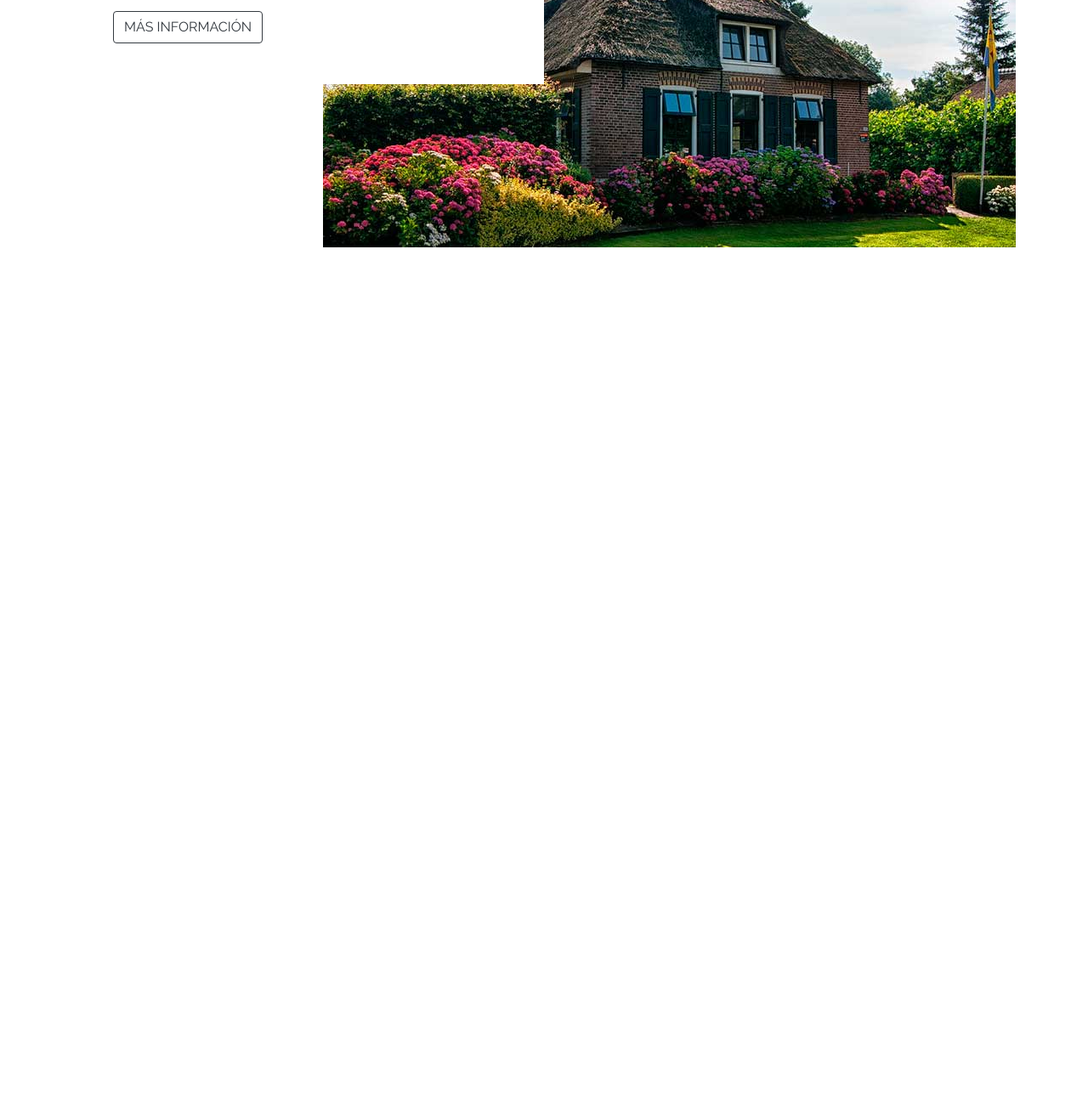
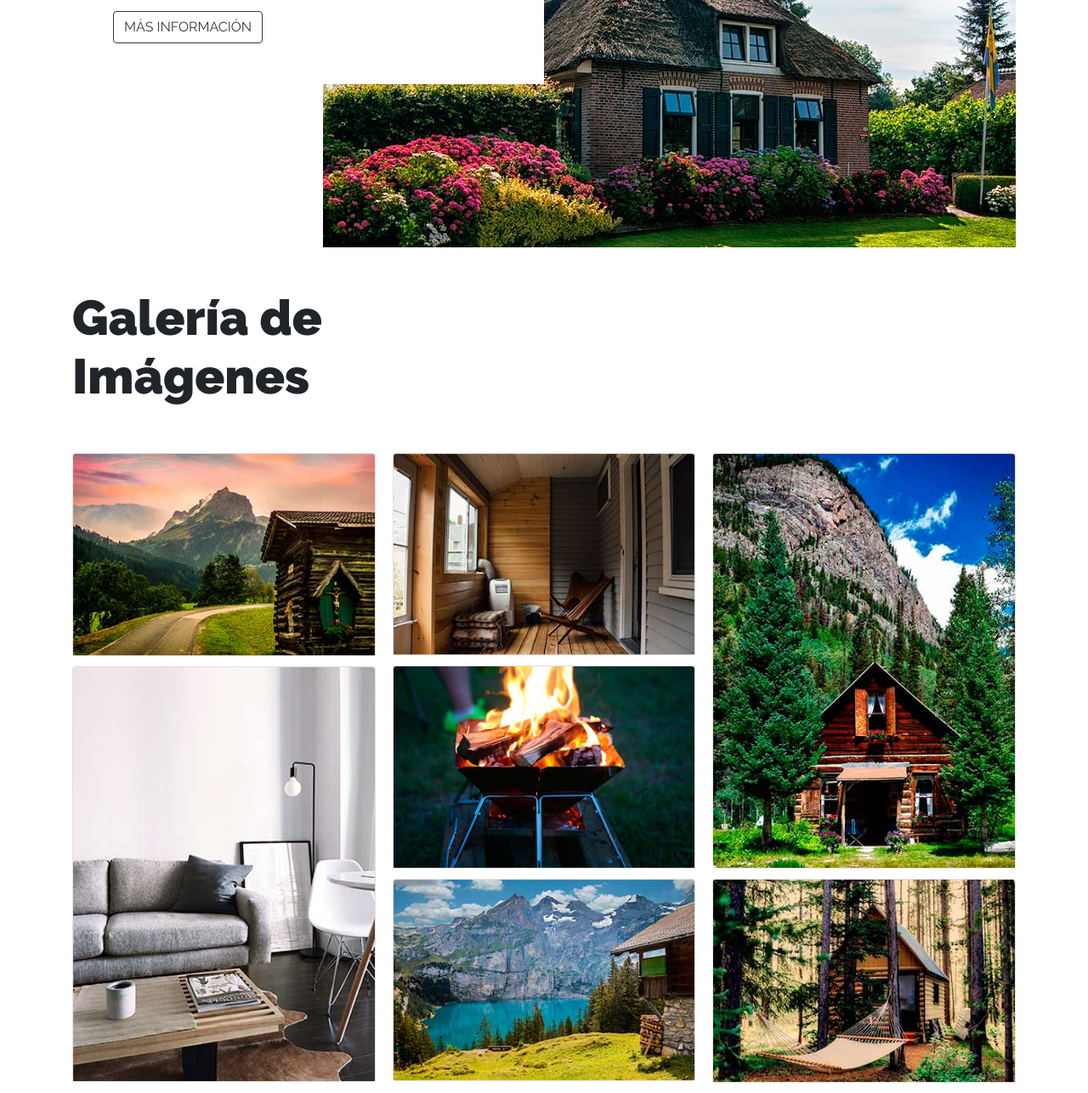
Before and after one commit to Ricuesta86/arquitectura-bootstrap, a plain HTML site: page index.html in a window 1280 px wide. Shown: the part 2679-3965 px from the top of the page at 85% size. Before the commit the page ends 2970 px from the top, so only its background shows below. Drawn offline with Linux system fonts and the light colour scheme.

Commit message:
Creando la galería de imágenes

```diff
--- a/index.html
+++ b/index.html
@@ -84,6 +84,7 @@
         </div>
       </div>
     </div>
+
     <div class="row no-gutters modelo premier justify-content-end mt-4">
       <div class="col-md-6">
         <div class="contenido bg-light p-5">
@@ -106,7 +107,39 @@
  </div>
 
   <!-- Fin del Modelo -->
-  <!--  -->
+
+  <!-- Galeria -->
+  <div class="container mt-5">
+    <div class="row mb-5">
+      <div class="col-md-6">
+        <h2>Galería de Imágenes</h2>
+      </div>
+    </div>
+    <div class="card-columns">
+      <div class="card">
+        <img src="img/galeria_1.jpg" class="card-img-top"  alt="Galeria">
+      </div>
+      <div class="card">
+        <img src="img/galeria_2.jpg" class="card-img-top"  alt="Galeria">
+      </div>
+      <div class="card">
+        <img src="img/galeria_3.jpg" class="card-img-top"  alt="Galeria">
+      </div>
+      <div class="card">
+        <img src="img/galeria_4.jpg" class="card-img-top"  alt="Galeria">
+      </div>
+      <div class="card">
+        <img src="img/galeria_5.jpg" class="card-img-top"  alt="Galeria">
+      </div>
+      <div class="card">
+        <img src="img/galeria_6.jpg" class="card-img-top"  alt="Galeria">
+      </div>
+      <div class="card">
+        <img src="img/galeria_7.jpg" class="card-img-top"  alt="Galeria">
+      </div>
+    </div>
+  </div>
+  <!-- Fin de la Galeria -->
 
     <!-- Optional JavaScript -->
     <!-- jQuery first, then Popper.js, then Bootstrap JS -->
```
